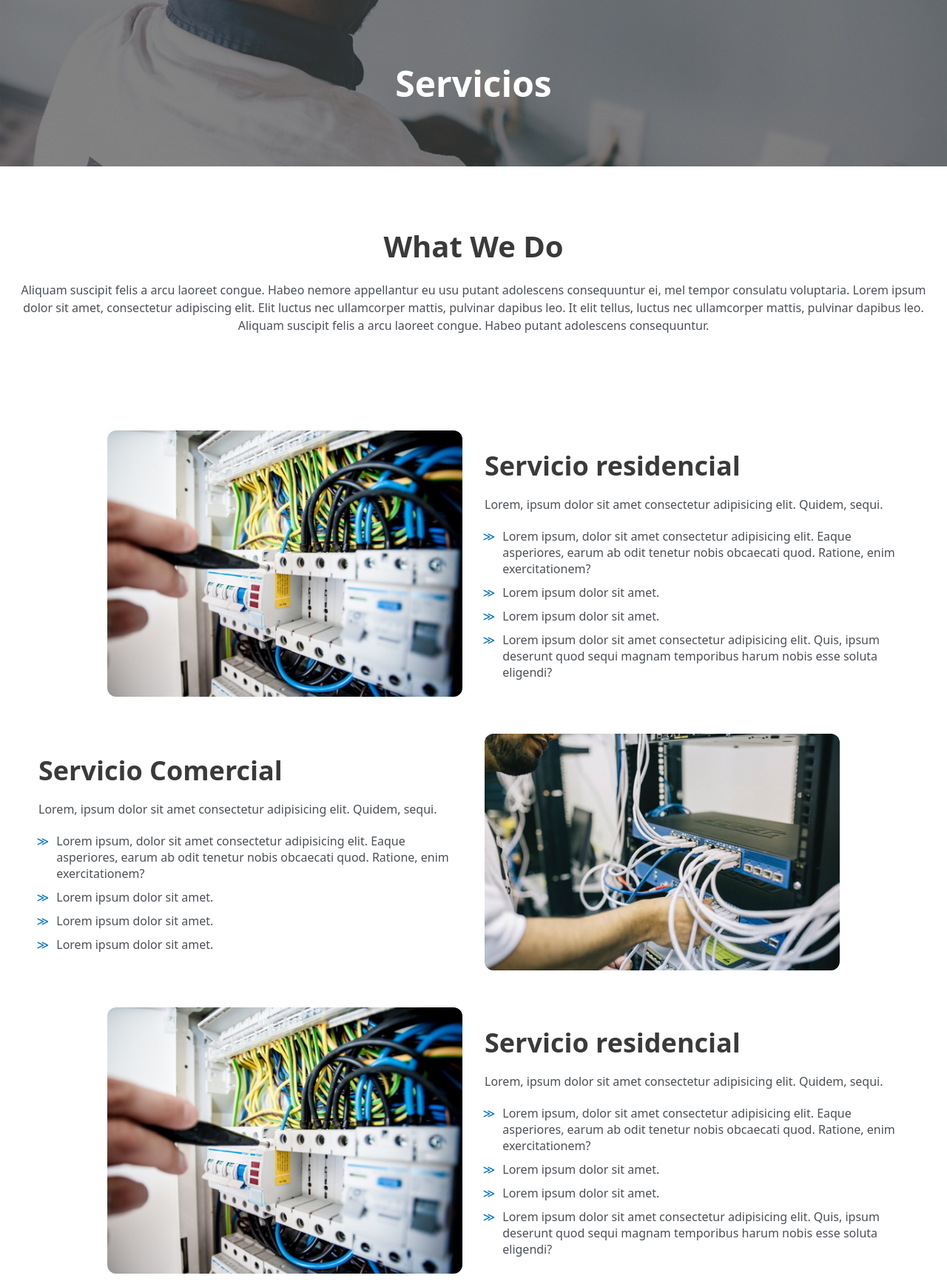
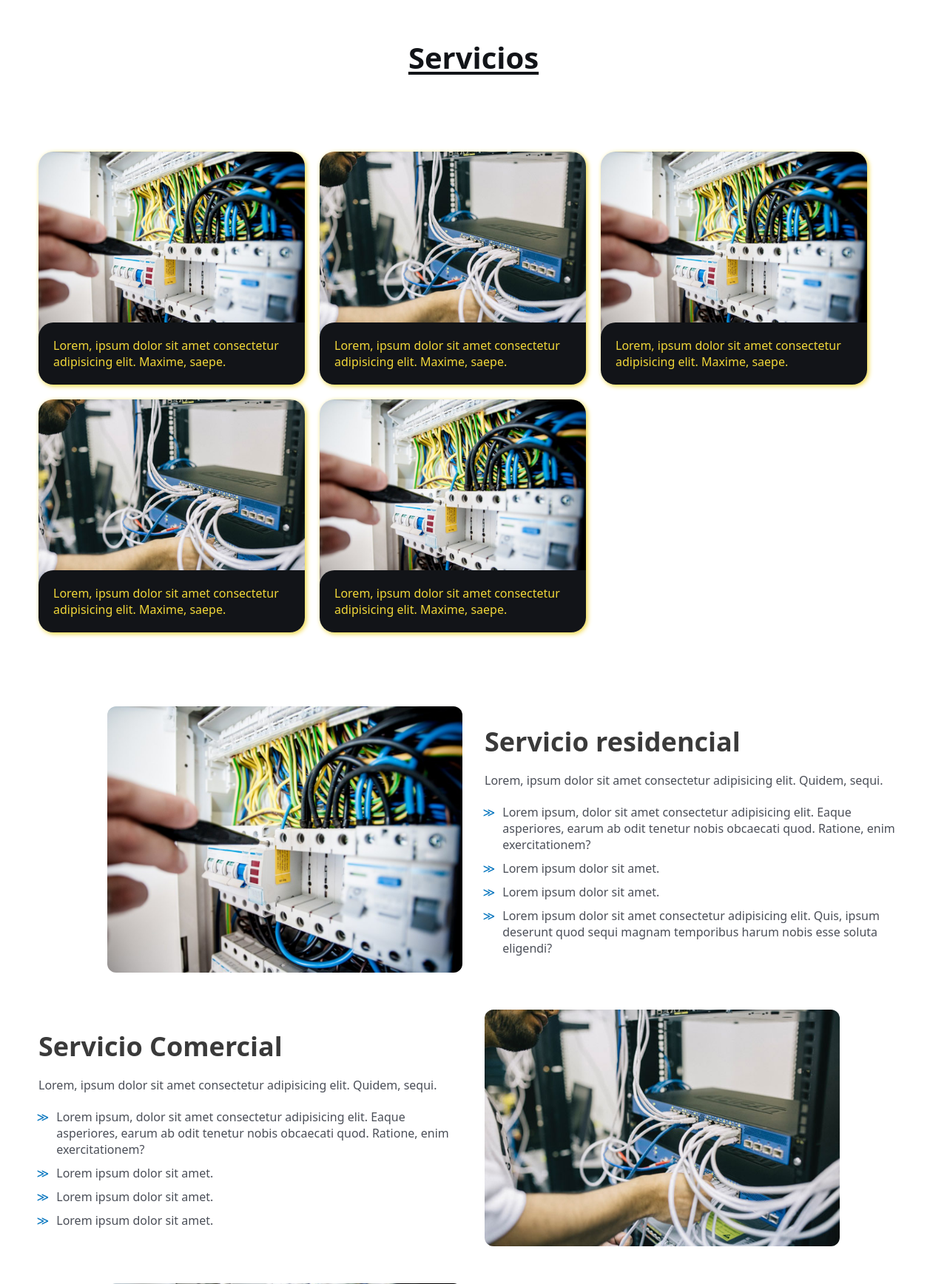
Before and after one commit to LuisDev2003/electrocopper, a PHP site: page /servicios in a window 1280 px wide. Shown: the part 64-1800 px from the top of the page at 74% size. Run offline with PHP 8.4, Linux system fonts and the light colour scheme.

Commit message:
Agregar estilos y estructura para la sección de servicios; incluir lista de servicios con imágenes y títulos

```diff
--- a/assets/styles/servicios.css
+++ b/assets/styles/servicios.css
@@ -1,47 +1,60 @@
-.s-1 {
-  --img: url("../../images/sobre-nosotros-hero.jpg");
-  position: relative;
-  padding: 80px 30px;
-  background: var(--img) no-repeat center/cover;
-
-  &::before {
-    content: "";
-    position: absolute;
-    inset: 0;
-    z-index: 0;
-    background-color: rgb(66, 66, 66, 0.65);
+@keyframes rotBGimg {
+  from {
+    transform: rotate(0deg);
   }
 
+  to {
+    transform: rotate(360deg);
+  }
+}
+
+.s-1 {
+  padding: 50px 12px;
+  text-align: center;
+
   .title {
-    position: relative;
-    font-size: 3rem;
-    text-align: center;
-    color: white;
+    color: var(--black);
+    font-size: 2.5rem;
+    text-decoration-line: underline;
+    text-underline-offset: 4px;
   }
 }
 
 .s-2 {
-  padding: 80px 12px;
-  text-align: center;
+  padding: 50px 12px;
+  max-width: 1200px;
+  margin-inline: auto;
 
-  .title {
-    font-size: 2.5rem;
-    text-align: center;
-    margin-bottom: 20px;
+  ul {
+    display: flex;
+    flex-wrap: wrap;
+    gap: 20px;
   }
 
-  .accolades {
-    margin-bottom: 50px;
+  .service {
+    position: relative;
+    max-width: 360px;
+    border-radius: 20px;
+    overflow: hidden;
+    padding-bottom: 40px;
+    box-shadow: 2px 2px 6px var(--primary);
 
-    .images {
-      display: flex;
-      flex-wrap: wrap;
-      justify-content: center;
-      gap: 30px;
+    img {
+      position: relative;
+      width: 100%;
+      aspect-ratio: 4 / 3;
+      object-fit: cover;
+      object-position: center;
     }
 
-    img {
-      width: 200px;
+    h4 {
+      position: absolute;
+      font-weight: normal;
+      padding: 20px;
+      color: var(--primary);
+      background-color: var(--black);
+      bottom: 0;
+      border-top-left-radius: 20px;
     }
   }
 }
--- a/servicios.php
+++ b/servicios.php
@@ -15,17 +15,58 @@
     </section>
 
     <section class="s-2">
-      <h2 class="title">What We Do</h2>
+      <ul>
+        <li>
+          <div class="service">
+            <img src="images/services/service-1.jpeg" alt="Servicio 1" />
 
-      <p class="description">
-        Aliquam suscipit felis a arcu laoreet congue. Habeo nemore appellantur
-        eu usu putant adolescens consequuntur ei, mel tempor consulatu
-        voluptaria. Lorem ipsum dolor sit amet, consectetur adipiscing elit.
-        Elit luctus nec ullamcorper mattis, pulvinar dapibus leo. It elit
-        tellus, luctus nec ullamcorper mattis, pulvinar dapibus leo. Aliquam
-        suscipit felis a arcu laoreet congue. Habeo putant adolescens
-        consequuntur.
-      </p>
+            <h4 class="title">
+              Lorem, ipsum dolor sit amet consectetur adipisicing elit. Maxime,
+              saepe.
+            </h4>
+          </div>
+        </li>
+        <li>
+          <div class="service">
+            <img src="images/services/service-2.jpg" alt="Servicio 1" />
+
+            <h4 class="title">
+              Lorem, ipsum dolor sit amet consectetur adipisicing elit. Maxime,
+              saepe.
+            </h4>
+          </div>
+        </li>
+        <li>
+          <div class="service">
+            <img src="images/services/service-1.jpeg" alt="Servicio 1" />
+
+            <h4 class="title">
+              Lorem, ipsum dolor sit amet consectetur adipisicing elit. Maxime,
+              saepe.
+            </h4>
+          </div>
+        </li>
+        <li>
+          <div class="service">
+            <img src="images/services/service-2.jpg" alt="Servicio 1" />
+
+            <h4 class="title">
+              Lorem, ipsum dolor sit amet consectetur adipisicing elit. Maxime,
+              saepe.
+            </h4>
+          </div>
+        </li>
+        <li>
+          <div class="service">
+            <img src="images/services/service-1.jpeg" alt="Servicio 1" />
+
+            <h4 class="title">
+              Lorem, ipsum dolor sit amet consectetur adipisicing elit. Maxime,
+              saepe.
+            </h4>
+          </div>
+        </li>
+      </ul>
     </section>
 
     <ul class="services">
```
